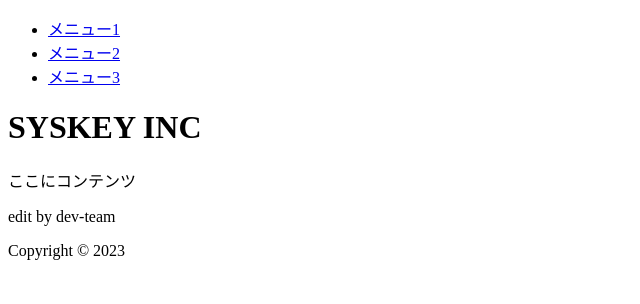
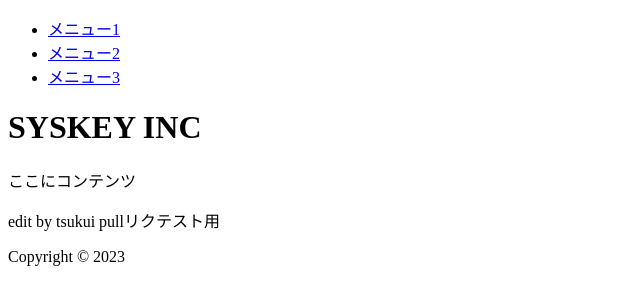
Before and after one commit to true-inc/website_syskey.jp, a plain HTML site: page index.html in a window 1280 px wide. Shown: the whole page, without its empty margins (0-640 px from the left). Drawn offline with Linux system fonts and the light colour scheme.

Commit message:
Update index.html

```diff
--- a/index.html
+++ b/index.html
@@ -19,7 +19,7 @@
     <main>
       <h1>SYSKEY INC</h1>
       <p>ここにコンテンツ</p>
-      <p>edit by dev-team</p>
+      <p>edit by tsukui pullリクテスト用</p>
     </main>
     <footer>
       <p>Copyright © 2023</p>
```
